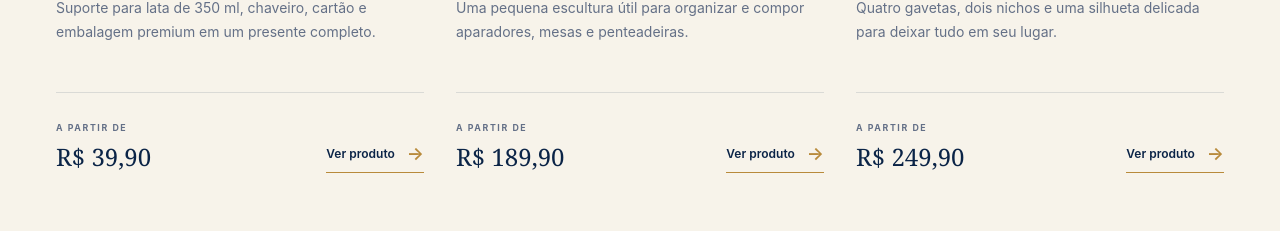
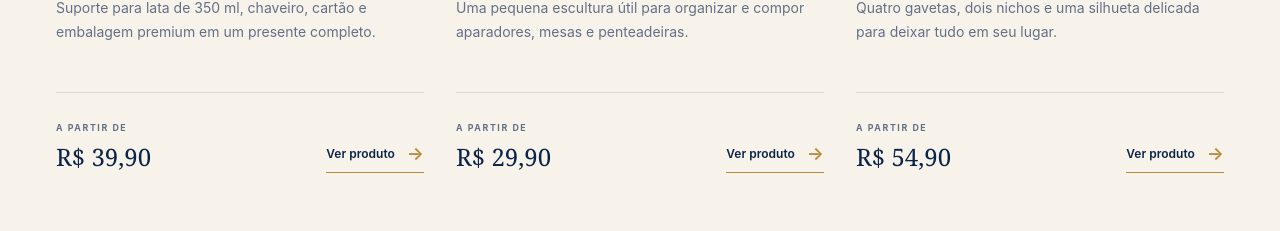
Before and after one commit to mibess/artgian-studio, a Next.js app: page /produtos in a window 1280 px wide. Shown: the part 1458-1689 px from the top of the page. Built offline with nearby package versions, Linux system fonts and the light colour scheme.

Commit message:
Ajuste nos valores de produtos

```diff
--- a/app/bandeja-aurora/page.tsx
+++ b/app/bandeja-aurora/page.tsx
@@ -53,7 +53,7 @@ export default function BandejaAuroraPage() {
                 A partir de
               </span>
               <strong className="mt-1 block font-serif text-4xl font-normal">
-                R$ 189
+                R$ 29
                 <sup className="ml-1 text-base">,90</sup>
               </strong>
             </div>
--- a/app/organizador-arco/page.tsx
+++ b/app/organizador-arco/page.tsx
@@ -65,7 +65,7 @@ export default function OrganizadorArcoPage() {
                 A partir de
               </span>
               <strong className="mt-1 block font-serif text-4xl font-normal">
-                R$ 249
+                R$ 54
                 <sup className="ml-1 text-base">,90</sup>
               </strong>
             </div>
--- a/app/produtos/page.tsx
+++ b/app/produtos/page.tsx
@@ -28,7 +28,7 @@ const products = [
     name: "Bandeja Aurora",
     description:
       "Uma pequena escultura útil para organizar e compor aparadores, mesas e penteadeiras.",
-    price: "R$ 189,90",
+    price: "R$ 29,90",
     image: "/bandeja-aurora-capa.png",
     alt: "Bandeja Aurora em tom areia",
     href: "/bandeja-aurora",
@@ -41,7 +41,7 @@ const products = [
     name: "Organizador Arco",
     description:
       "Quatro gavetas, dois nichos e uma silhueta delicada para deixar tudo em seu lugar.",
-    price: "R$ 249,90",
+    price: "R$ 54,90",
     image: "/organizador-arco-capa.png",
     alt: "Organizador Arco rosa com gavetas em marfim",
     href: "/organizador-arco",
--- a/lib/catalog.ts
+++ b/lib/catalog.ts
@@ -25,7 +25,7 @@ export const products = {
     href: "/bandeja-aurora",
     image: "/bandeja-aurora-capa.png",
     alt: "Bandeja Aurora na cor areia",
-    unitPriceCents: 18_990,
+    unitPriceCents: 2_990,
     shippingCents: 2_490,
     defaultColor: "Areia",
     customizable: false,
@@ -35,7 +35,7 @@ export const products = {
     href: "/organizador-arco",
     image: "/organizador-arco-capa.png",
     alt: "Organizador Arco rosa com gavetas em marfim",
-    unitPriceCents: 24_990,
+    unitPriceCents: 5_490,
     shippingCents: 2_990,
     defaultColor: "Rosa & Marfim",
     customizable: false,
```
